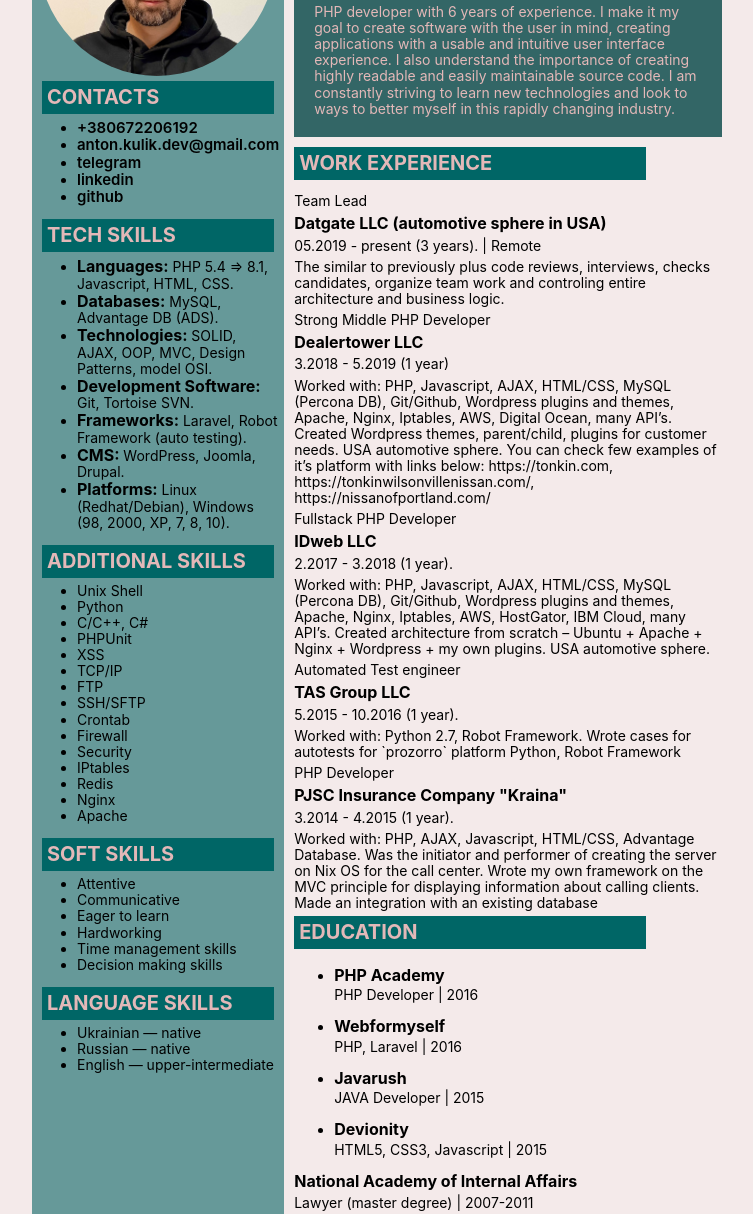
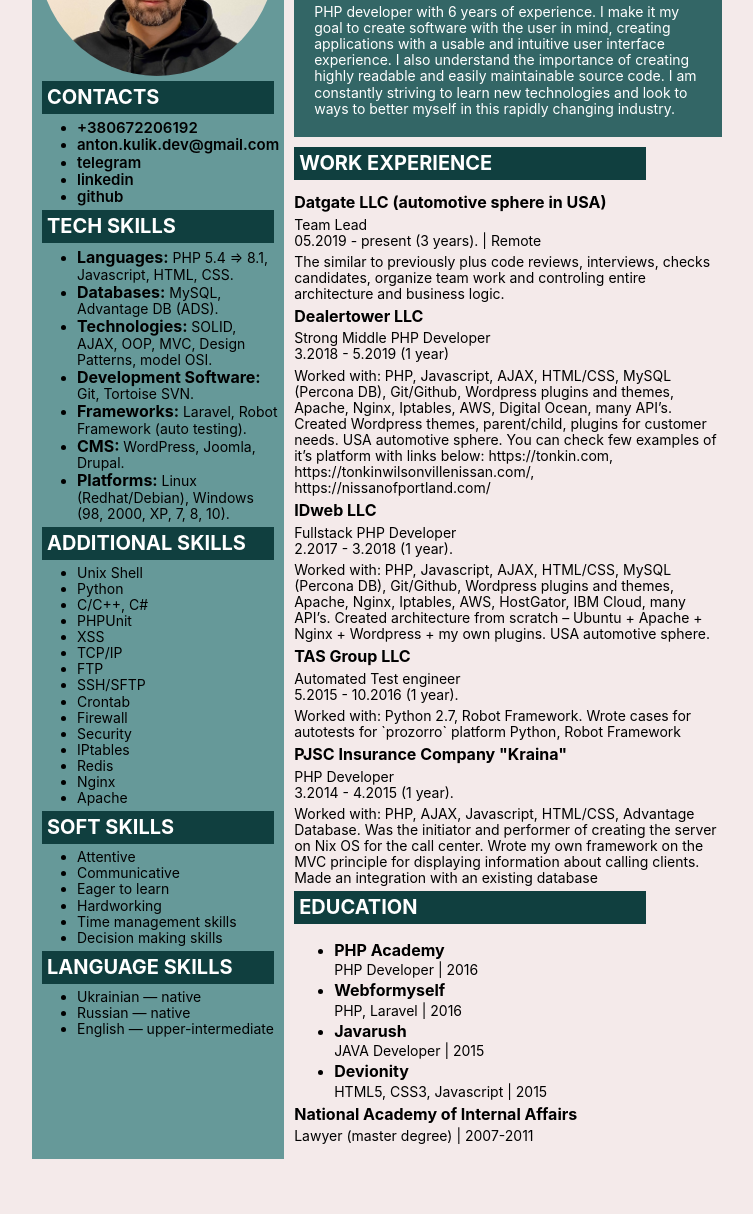
Before and after one commit to anton-kulyk/cv, a plain HTML site: page index.html in a window 1280 px wide. Shown: the part 179-1393 px from the top of the page, without its empty margins (258-1011 px from the left). After the commit the page ends 1338 px from the top, so only its background shows below. Drawn offline with nearby package versions, Linux system fonts and the light colour scheme; a web font is replaced by a local one.

Commit message:
added some styles

```diff
--- a/index.html
+++ b/index.html
@@ -139,18 +139,20 @@
 
       <section class="summary-container">
         <h1 class="summary__title">WORK EXPERIENCE</h1>
-        <b class="summary__title-position">Team Lead</b>
+
         <p class="summary__title-company">
           Datgate LLC (automotive sphere in USA)
         </p>
+        <b class="summary__title-position">Team Lead</b>
         <p class="summary__date">05.2019 - present (3 years). | Remote</p>
         <p class="summary__list">
           The similar to previously plus code reviews, interviews, checks
           candidates, organize team work and controling entire architecture and
           business logic.
         </p>
+
+        <p class="summary__title-company">Dealertower LLC</p>
         <b class="summary__title-position">Strong Middle PHP Developer</b>
-        <p class="summary__title-company">Dealertower LLC</p>
         <p class="summary__date">3.2018 - 5.2019 (1 year)</p>
         <p class="summary__list">
           Worked with: PHP, Javascript, AJAX, HTML/CSS, MySQL (Percona DB),
@@ -162,8 +164,8 @@
           https://nissanofportland.com/
         </p>
 
+        <p class="summary__title-company">IDweb LLC</p>
         <b class="summary__title-position">Fullstack PHP Developer</b>
-        <p class="summary__title-company">IDweb LLC</p>
         <p class="summary__date">2.2017 - 3.2018 (1 year).</p>
         <p class="summary__list">
           Worked with: PHP, Javascript, AJAX, HTML/CSS, MySQL (Percona DB),
@@ -173,16 +175,16 @@
           automotive sphere.
         </p>
 
+        <p class="summary__title-company">TAS Group LLC</p>
         <b class="summary__title-position">Automated Test engineer </b>
-        <p class="summary__title-company">TAS Group LLC</p>
         <p class="summary__date">5.2015 - 10.2016 (1 year).</p>
         <p class="summary__list">
           Worked with: Python 2.7, Robot Framework. Wrote cases for autotests
           for `prozorro` platform Python, Robot Framework
         </p>
 
+        <p class="summary__title-company">PJSC Insurance Company "Kraina"</p>
         <b class="summary__title-position">PHP Developer </b>
-        <p class="summary__title-company">PJSC Insurance Company "Kraina"</p>
         <p class="summary__date">3.2014 - 4.2015 (1 year).</p>
         <p class="summary__list">
           Worked with: PHP, AJAX, Javascript, HTML/CSS, Advantage Database. Was
--- a/styles.css
+++ b/styles.css
@@ -8,7 +8,7 @@ body {
 }
 
 ul {
-  margin-top: 0;
+  margin: 0 0 3px;
 }
 
 a {
@@ -66,10 +66,10 @@ img {
 
 .sidebar__title {
   display: flex;
-  background-color: #006666;
+  background-color: #103f3f;
   margin: 5px 5px;
   padding: 5px 5px;
-  color: #e3b8b8;
+  color: #fff;
   font-size: 20px;
 }
 
@@ -107,7 +107,7 @@ img {
 
 .summary__title-container {
   background-color: #336666;
-  color: #e3b8b8;
+  color: #fff;
   font-size: 14px;
   font-weight: 400;
   padding: 20px;
@@ -129,10 +129,10 @@ img {
 
 .summary__title {
   display: flex;
-  background-color: #006666;
+  background-color: #103f3f;
   padding: 5px 5px;
   font-size: 20px;
-  color: #e3b8b8;
+  color: #fff;
   width: 80%;
   padding: 5px;
   margin-top: 0;
```
Also changed, not shown: 1 other file.
